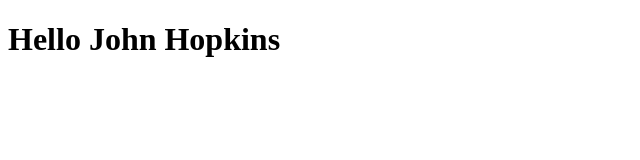
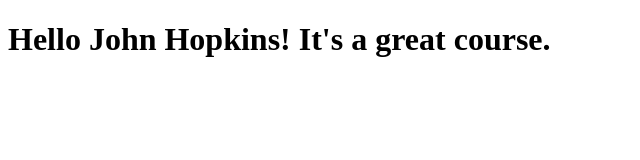
Before and after one commit to NomT/coursera-test, a plain HTML site: page site/index.html in a window 1280 px wide. Shown: the whole page, without its empty margins (0-640 px from the left). Drawn offline with Linux system fonts and the light colour scheme.

Commit message:
Small Page ammend

```diff
--- a/site/index.html
+++ b/site/index.html
@@ -4,6 +4,6 @@
 	<title>Hello John Hopkins</title>
 </head>
 <body>
-<h1>Hello John Hopkins</h1>
+<h1>Hello John Hopkins! It's a great course.</h1>
 </body>
 </html>
```
